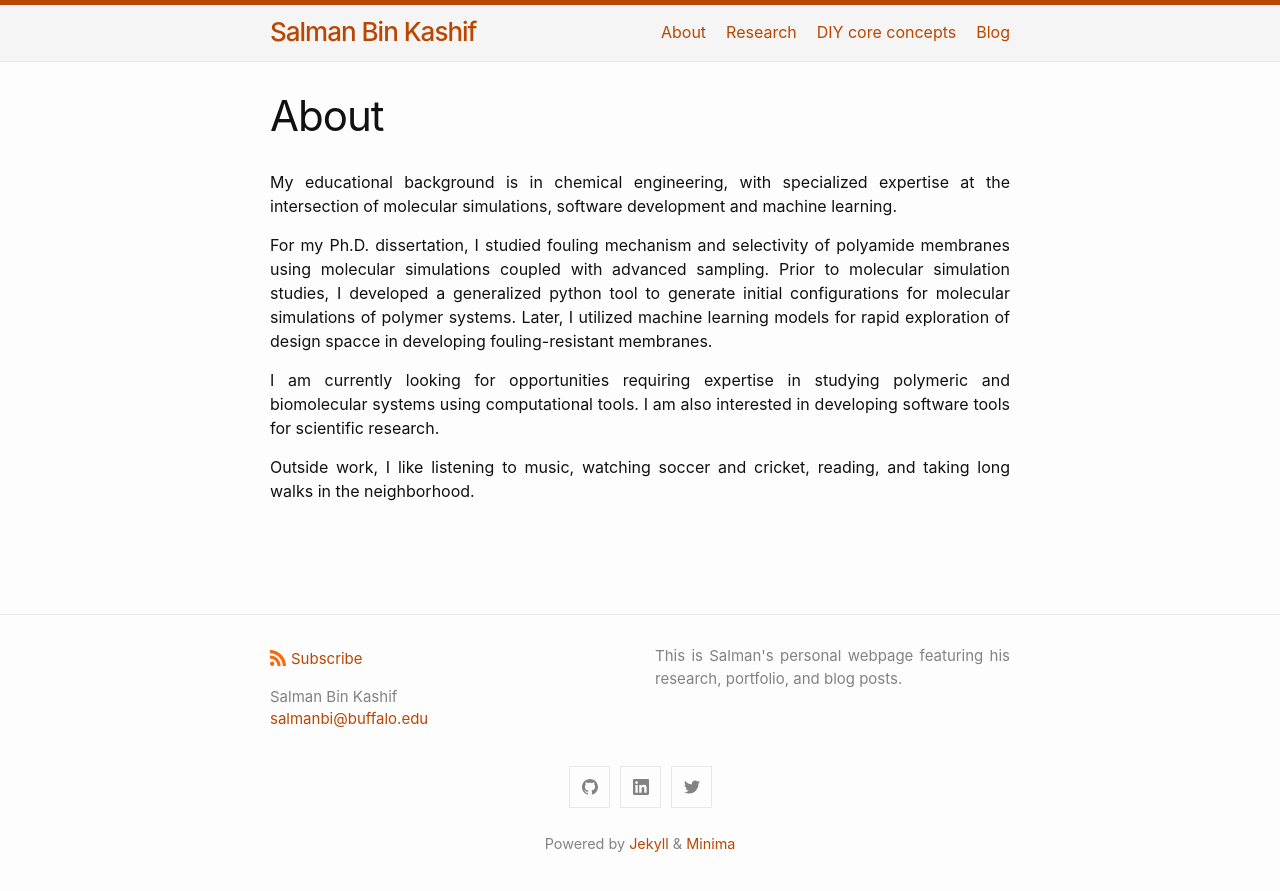
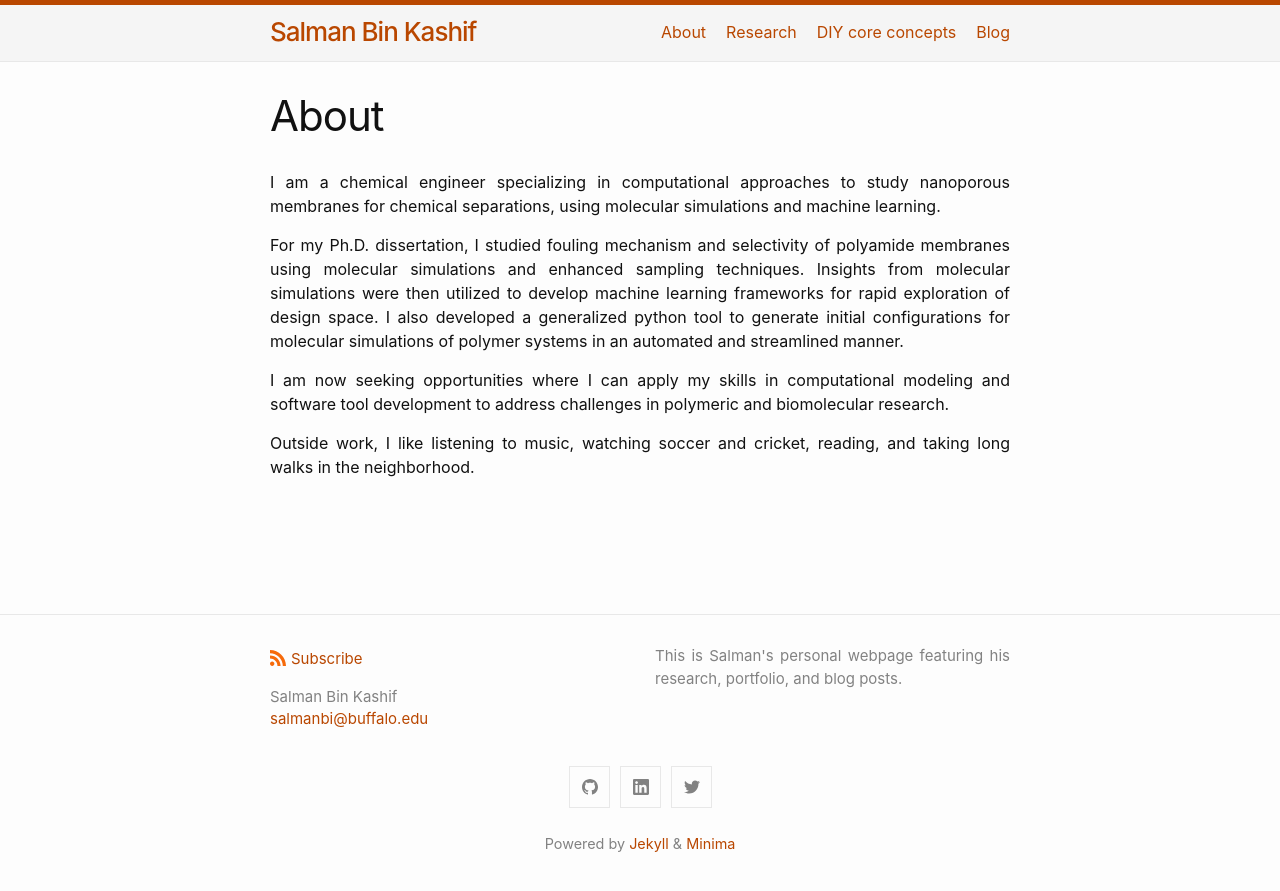
Before and after one commit to sbkashif/sbkashif.github.io, a Jekyll site: the page built from about.md, in a window 1280 px wide. Shown: the top 891 px of the page. Built offline with Jekyll 4.4.1, drawn with Linux system fonts in a browser that asks for light colours.

Commit message:
update page descriptions

```diff
--- a/about.md
+++ b/about.md
@@ -6,10 +6,10 @@ permalink: /about/
 
 
 
-My educational background is in chemical engineering, with specialized expertise at the intersection of molecular simulations, software development and machine learning.
+I am a chemical engineer specializing in computational approaches to study nanoporous membranes for chemical separations, using molecular simulations and machine learning.
 
-For my Ph.D. dissertation, I studied fouling mechanism and selectivity of polyamide membranes using molecular simulations coupled with advanced sampling. Prior to molecular simulation studies, I developed a generalized python tool to generate initial configurations for molecular simulations of polymer systems. Later, I utilized machine learning models for rapid exploration of design spacce in developing fouling-resistant membranes.
+For my Ph.D. dissertation, I studied fouling mechanism and selectivity of polyamide membranes using molecular simulations and enhanced sampling techniques. Insights from molecular simulations were then utilized to develop machine learning frameworks for rapid exploration of design space. I also developed a generalized python tool to generate initial configurations for molecular simulations of polymer systems in an automated and streamlined manner.
 
-I am currently looking for opportunities requiring expertise in studying polymeric and biomolecular systems using computational tools. I am also interested in developing software tools for scientific research.
+I am now seeking opportunities where I can apply my skills in computational modeling and software tool development to address challenges in polymeric and biomolecular research.
 
 Outside work, I like listening to music, watching soccer and cricket, reading, and taking long walks in the neighborhood.
```
Also changed, not shown: portfolio.md (+1 -1 lines), research.md (+1 -1 lines).
